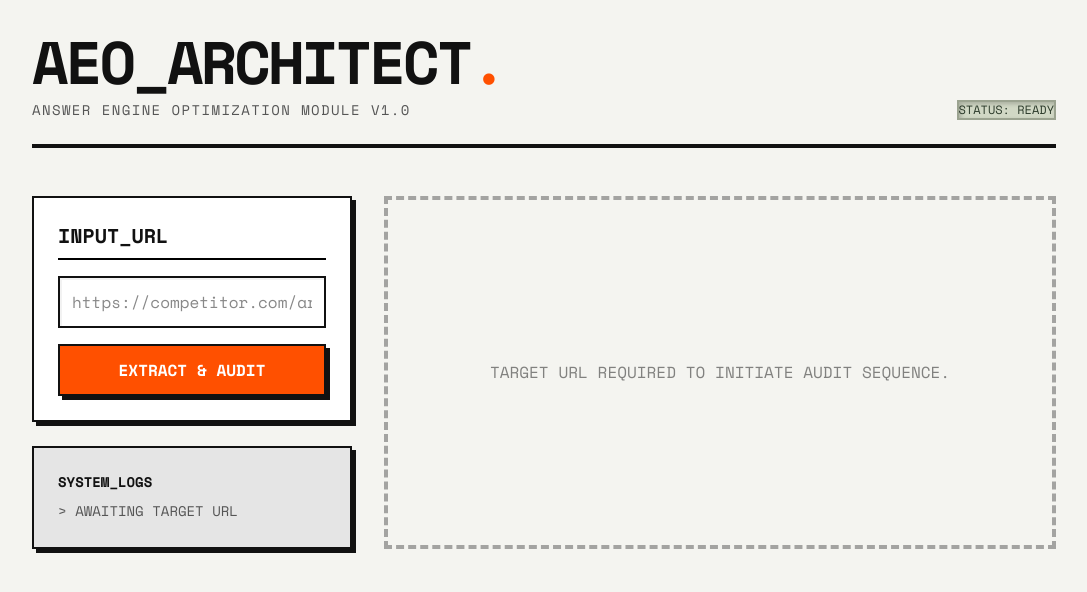
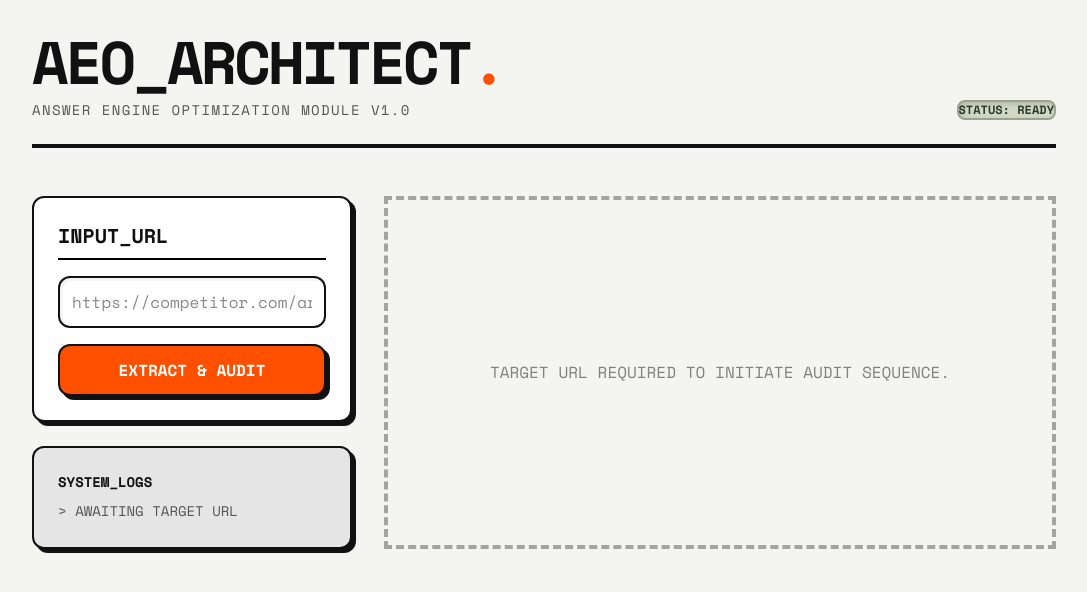
Before and after one commit to romangsweb/Consenso, a Next.js app: page / in a window 1280 px wide. Shown: the top 592 px of the page, without its empty margins (96-1183 px from the left). Built offline with nearby package versions, Linux system fonts and the light colour scheme.

Commit message:
style: soften brutalist UI to modern neo-brutalism

```diff
--- a/src/app/globals.css
+++ b/src/app/globals.css
@@ -38,9 +38,10 @@ h1, h2, h3, h4, h5, h6 {
   font-weight: 700;
 }
 
-/* Teenage Engineering Brutalist Classes */
+/* Neo-Brutalist Classes (Modern Teenage Engineering) */
 .te-border {
   border: 2px solid var(--border);
+  border-radius: 12px;
 }
 
 .te-border-b {
@@ -49,10 +50,12 @@ h1, h2, h3, h4, h5, h6 {
 
 .te-shadow {
   box-shadow: 4px 4px 0px 0px var(--border);
+  border-radius: 12px;
 }
 
 .te-shadow-hover {
-  transition: all 0.1s ease-in-out;
+  border-radius: 12px;
+  transition: transform 0.2s cubic-bezier(0.34, 1.56, 0.64, 1), box-shadow 0.2s cubic-bezier(0.34, 1.56, 0.64, 1);
 }
 .te-shadow-hover:hover {
   box-shadow: 6px 6px 0px 0px var(--border);
@@ -67,11 +70,12 @@ h1, h2, h3, h4, h5, h6 {
   background: var(--primary);
   color: white;
   border: 2px solid var(--border);
+  border-radius: 12px;
   font-family: var(--font-mono);
   text-transform: uppercase;
   font-weight: 700;
   box-shadow: 4px 4px 0px 0px var(--border);
-  transition: all 0.1s ease-in-out;
+  transition: transform 0.2s cubic-bezier(0.34, 1.56, 0.64, 1), box-shadow 0.2s cubic-bezier(0.34, 1.56, 0.64, 1);
 }
 .te-button:hover {
   box-shadow: 6px 6px 0px 0px var(--border);
@@ -85,12 +89,15 @@ h1, h2, h3, h4, h5, h6 {
 .te-input {
   background: white;
   border: 2px solid var(--border);
+  border-radius: 12px;
   font-family: var(--font-mono);
-  box-shadow: inset 2px 2px 0px 0px rgba(0,0,0,0.05);
+  box-shadow: inset 3px 3px 0px 0px rgba(0,0,0,0.04);
+  transition: border-color 0.2s ease, box-shadow 0.2s ease;
 }
 .te-input:focus {
   outline: none;
   border-color: var(--primary);
+  box-shadow: inset 3px 3px 0px 0px rgba(255, 80, 0, 0.1);
 }
 
 .lcd-text {
@@ -98,5 +105,7 @@ h1, h2, h3, h4, h5, h6 {
   background-color: #d1d8c5;
   color: #2b3a2a;
   border: 2px solid #9ba390;
-  box-shadow: inset 2px 2px 4px rgba(0,0,0,0.2);
+  border-radius: 8px;
+  box-shadow: inset 2px 2px 5px rgba(0,0,0,0.15);
+  font-weight: bold;
 }
```
